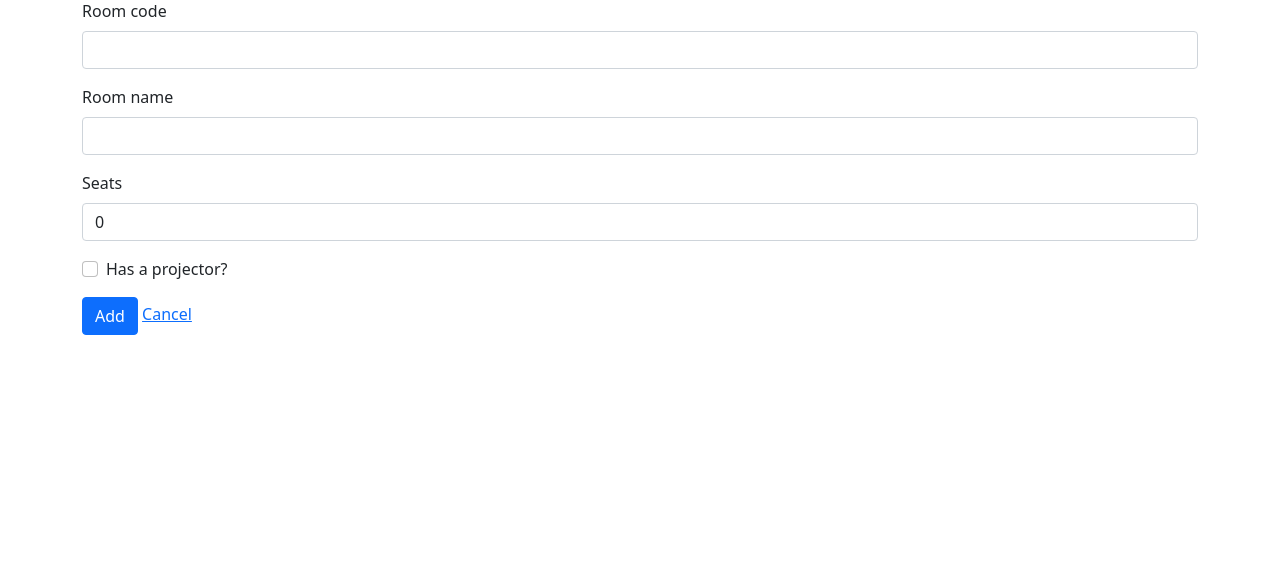
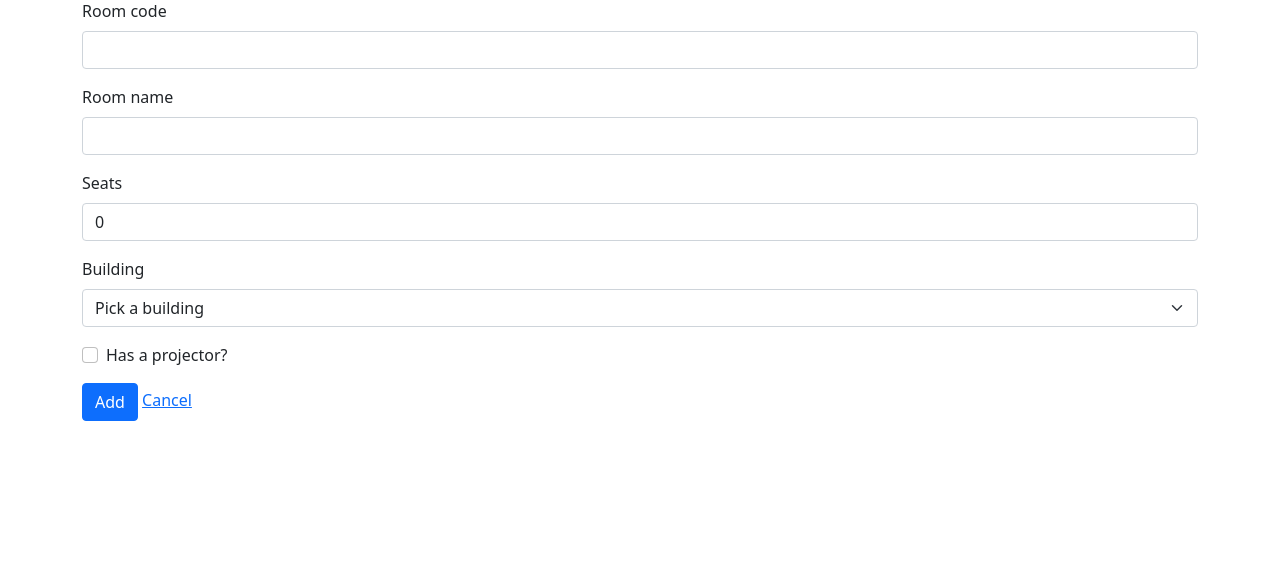
Before and after one commit to leonawade01-star/CampusRooms, an ASP.NET Core app: page /rooms/add in a window 1280 px wide. Shown: the part 130-697 px from the top of the page. Run offline with ASP.NET Core 8, Linux system fonts and the light colour scheme; data comes from the database, SQL or seed files in the repository; style sheets or scripts are compiled from the project's sources.

Commit message:
Edit and add building dropdowns

```diff
--- a/Controllers/RoomsController.cs
+++ b/Controllers/RoomsController.cs
@@ -1,7 +1,10 @@
+using Microsoft.AspNetCore.Mvc;
+using Microsoft.EntityFrameworkCore;
+using Microsoft.AspNetCore.Authorization;
+using Microsoft.AspNetCore.Mvc.Rendering;
 using CampusRooms.Data;
 using CampusRooms.Models;
-using Microsoft.AspNetCore.Mvc;
-using Microsoft.EntityFrameworkCore;
+
 
 namespace CampusRooms.Controllers
 {
@@ -15,12 +18,18 @@ namespace CampusRooms.Controllers
             _db = db;
         }
 
+        private void LoadBuildings()
+        {
+            List<Building> buildings = _db.Buildings.OrderBy(building => building.Name).ToList();
+            ViewBag.Buildings = new SelectList(buildings, "Id", "Name");
+        }
+
         // GET /rooms: every room, sorted by code
         [HttpGet("rooms")]
         public IActionResult Index()
         {
             ViewData["Title"] = "Rooms";
-            List<Room> rooms = _db.Rooms.OrderBy(room => room.Code).ToList();
+            List<Room> rooms = _db.Rooms.Include(each_room => each_room.Building).OrderBy(each_room => each_room.Code).ToList();
             ViewBag.Count = rooms.Count;
             return View(rooms);
         }
@@ -29,7 +38,7 @@ namespace CampusRooms.Controllers
         [HttpGet("rooms/{id:int}")]
         public IActionResult Details(int id)
         {
-            Room? room = _db.Rooms.Find(id);
+            Room? room = _db.Rooms.Include(each_room => each_room.Building).FirstOrDefault(each_room => each_room.Id == id);
             if (room == null)
             {
                 return NotFound();
@@ -43,6 +52,7 @@ namespace CampusRooms.Controllers
         public IActionResult Add()
         {
             ViewData["Title"] = "Add a room";
+            LoadBuildings();
             return View(new Room());
         }
 
@@ -54,6 +64,7 @@ namespace CampusRooms.Controllers
             if (!ModelState.IsValid)
             {
                 ViewData["Title"] = "Add a room";
+                LoadBuildings();
                 return View(new_room);
             }
 
@@ -84,6 +95,7 @@ namespace CampusRooms.Controllers
                 return NotFound();
             }
             ViewData["Title"] = "Edit a room";
+            LoadBuildings();
             return View(room);
         }
 
@@ -95,6 +107,7 @@ namespace CampusRooms.Controllers
             if (!ModelState.IsValid)
             {
                 ViewData["Title"] = "Edit a room";
+                LoadBuildings();
                 return View(changed_room);
             }
 
--- a/Views/Rooms/Add.cshtml
+++ b/Views/Rooms/Add.cshtml
@@ -18,6 +18,13 @@
         <input asp-for="Seats" class="form-control" />
         <span asp-validation-for="Seats" class="text-danger"></span>
     </div>
+        <div class="mb-3">
+        <label asp-for="BuildingId" class="form-label"></label>
+        <select asp-for="BuildingId" asp-items="ViewBag.Buildings" class="form-select">
+            <option value="">Pick a building</option>
+        </select>
+        <span asp-validation-for="BuildingId" class="text-danger"></span>
+    </div>
     <div class="form-check mb-3">
         <input asp-for="HasProjector" class="form-check-input" />
         <label asp-for="HasProjector" class="form-check-label"></label>
--- a/Views/Rooms/Details.cshtml
+++ b/Views/Rooms/Details.cshtml
@@ -5,6 +5,8 @@
 <dl class="row">
     <dt class="col-sm-3">Seats</dt>
     <dd class="col-sm-9">@Model.Seats</dd>
+    <dt class="col-sm-3">Building</dt>
+    <dd class="col-sm-9">@Model.Building.Name</dd>
     <dt class="col-sm-3">Projector</dt>
     <dd class="col-sm-9">
         @if (Model.HasProjector)
--- a/Views/Rooms/Index.cshtml
+++ b/Views/Rooms/Index.cshtml
@@ -10,6 +10,7 @@
         <th>Code</th>
         <th>Name</th>
         <th>Seats</th>
+        <th>Building</th>
         <th>Projector</th>
         <th></th>
     </tr>
--- a/Views/Shared/_RoomRow.cshtml
+++ b/Views/Shared/_RoomRow.cshtml
@@ -4,6 +4,7 @@
     <td><a asp-controller="Rooms" asp-action="Details" asp-route-id="@Model.Id">@Model.Code</a></td>
     <td>@Model.Name</td>
     <td>@Model.Seats</td>
+    <td><a asp-controller="Buildings" asp-action="Details" asp-route-id="@Model.BuildingId">@Model.Building?.Name</a></td>
     <td>
         @if (Model.HasProjector)
         {
```
Also changed, not shown: Controllers/BuildingsController.cs (added, +33 -0 lines), Views/Buildings/Details.cshtml (added, +28 -0 lines), Views/Rooms/Edit.cshtml (+7 -0 lines).
